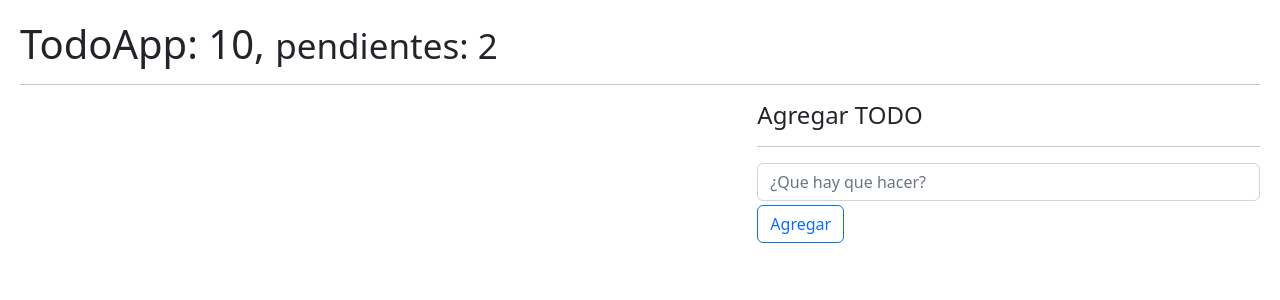
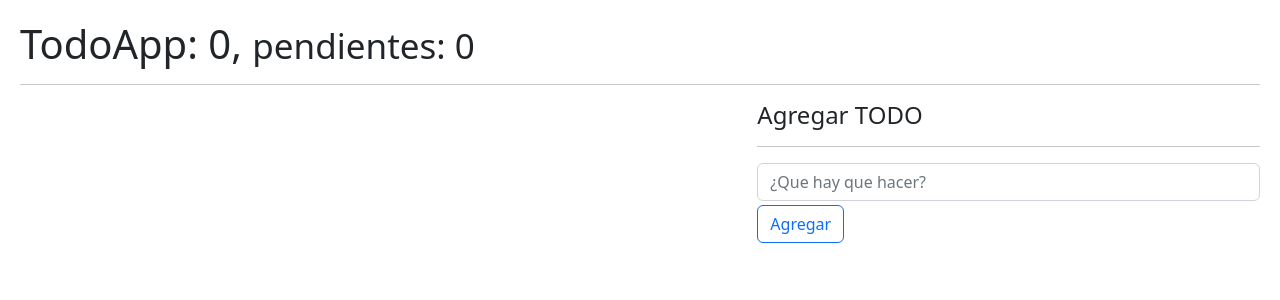
Before and after one commit to reagustin/05-hook-app-vite, a React (Vite) app: page / in a window 1280 px wide. Shown: the top 300 px of the page. Built offline with nearby package versions, Linux system fonts and the light colour scheme.

Commit message:
finReducer

```diff
--- a/src/08-useReducer/TodoApp.jsx
+++ b/src/08-useReducer/TodoApp.jsx
@@ -4,49 +4,17 @@ import { TodoAdd } from "./TodoAdd";
 import { TodoList } from "./TodoList";
 
 
-const initialState = []
 
-const init = ()=>{
-    return JSON.parse(localStorage.getItem('todos')) || [] ;
-}
+
 
 export const TodoApp = () => {
 
-    const {todos, handleNewTodo, handleDeleteTodo, handleToggleTodo} = useTodo();
-    //const [todos, dispatch] = useReducer(todoReducer, initialState, init )
+    const {todos, todosCount, pendingTodosCount, handleNewTodo, handleDeleteTodo, handleToggleTodo} = useTodo();
 
-    //useEffect(() => {
-    //    localStorage.setItem('todos', JSON.stringify(todos));
-    //
-    //}, [todos])
-
-
-    //const handleNewTodo = (todo) => {
-    //    const action = {
-    //        type: '[TODO] Add Todo',
-    //        payload: todo,
-    //    }
-    //
-    //    dispatch(action);
-    //}
-
-    //const handleDeleteTodo = (id) => {
-    //    dispatch({
-    //        type: '[TODO] Remove Todo',
-    //        payload: id
-    //    })
-    //}
-
-    //const handleToggleTodo = (id) => {
-    //    dispatch({
-    //        type: '[TODO] Toggle Todo',
-    //        payload: id
-    //    })
-    //}
 
     return (
     <>
-        <h1>TodoApp: 10, <small>pendientes: 2</small> </h1>
+        <h1>TodoApp: {todosCount}, <small>pendientes: { pendingTodosCount }</small> </h1>
         <hr/>
 
         <div className="row">
--- a/src/hooks/useTodo.js
+++ b/src/hooks/useTodo.js
@@ -2,8 +2,6 @@ import { useEffect, useReducer } from "react";
 import { todoReducer } from "../08-useReducer/todoReducer";
 
 
-
-const initialState = []
 
 const init = ()=>{
     return JSON.parse(localStorage.getItem('todos')) || [] ;
@@ -11,12 +9,13 @@ const init = ()=>{
 
 export const useTodo = () => {
 
-    const [todos, dispatch] = useReducer(todoReducer, initialState, init )
+    const [todos, dispatch] = useReducer(todoReducer, [], init )
 
     useEffect(() => {
         localStorage.setItem('todos', JSON.stringify(todos));
 
     }, [todos])
+
 
 
     const handleNewTodo = (todo) => {
@@ -43,11 +42,12 @@ export const useTodo = () => {
     }
 
     return {
-        ...todos,
         todos,
         handleNewTodo,
         handleDeleteTodo,
-        handleToggleTodo
+        handleToggleTodo,
+        todosCount: todos.length,
+        pendingTodosCount: todos.filter(todo => !todo.done).length,
     }
 
 
```
